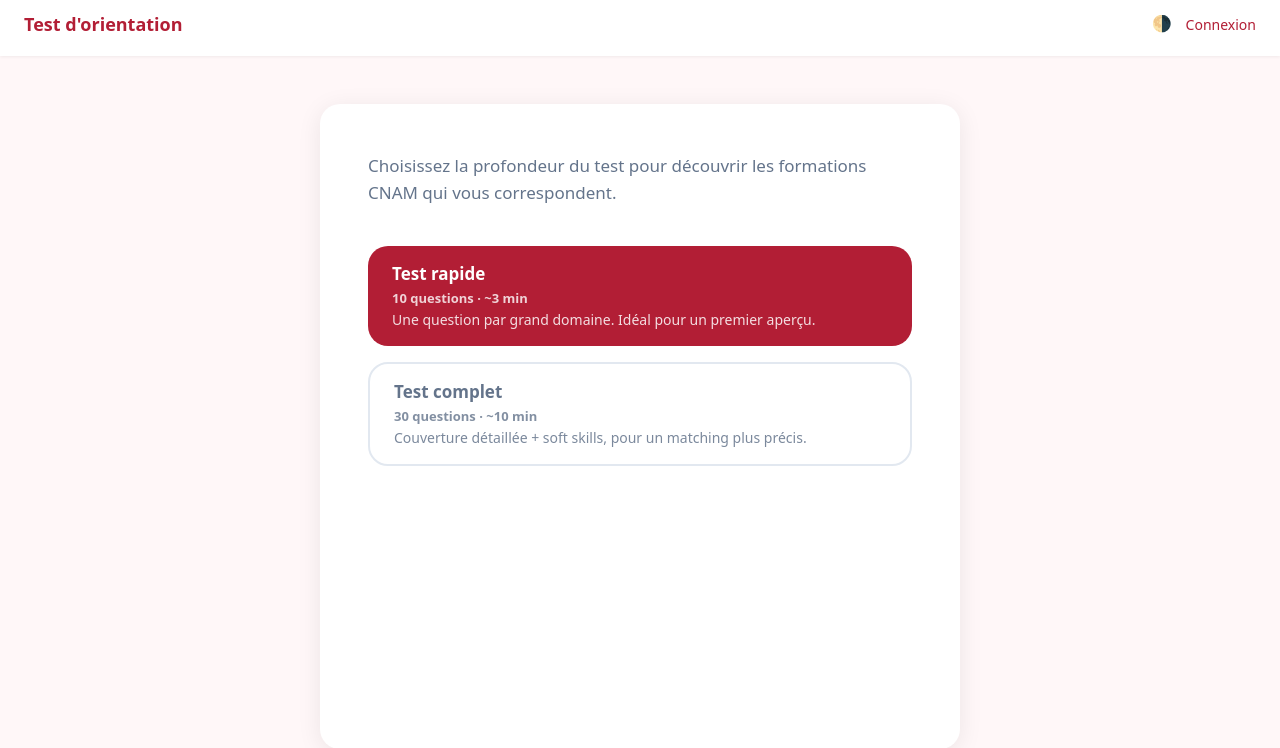
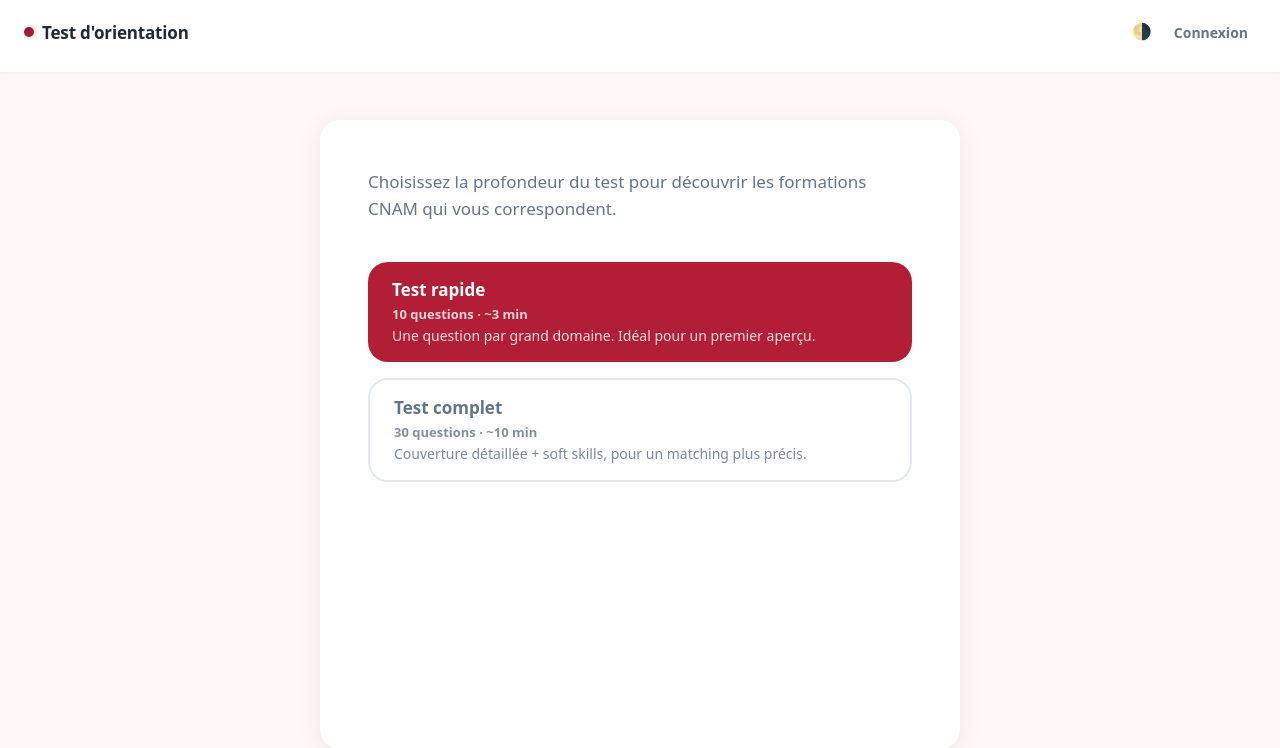
Before and after one commit to KCVenus/r4, a PHP site: page /r4/ in a window 1280 px wide. Shown: the top 748 px of the page. Run offline with PHP 8.4, Linux system fonts and the light colour scheme.

Commit message:
fix(admin): formation editor in modal + header polish
Reported on the live preprod after testing the stack:

- **Formation editor was anchored at the top of the page**, so editing a
  formation low in the list required scrolling back up to see the form.
  Converted to the same `createModalShell` modal pattern already used by
  the question + test editors. The form is now centered and visible
  regardless of scroll position. The `#formation-form-area` placeholder
  is gone too.

- **Header was utilitarian**: plain title in primary color with no
  visual identity. Added a small gradient red dot (`::before` brand
  mark) next to both `#app-title` and `.admin-header-title`, kept tight
  vertical padding bumped to `--space-md` for breathing room, dropped
  the title color from primary to `text` (the dot carries the brand,
  the title now reads cleanly in the body color), letter-spacing -0.01em
  + weight 800 for a tighter typographic feel.

- `link-btn` (the header text actions) gained a soft hover background
  via `--color-primary-soft` so they read as interactive without an
  underline. Action gap tightened from `--space-md` to `--space-sm`.

Cache-bust bumped to defeat Cloudflare on rollout.

Co-Authored-By: Claude Opus 4.7 (1M context) <noreply@anthropic.com>

```diff
--- a/account.html
+++ b/account.html
@@ -7,8 +7,8 @@
   <meta name="theme-color" content="#1e293b"  media="(prefers-color-scheme: dark)" />
   <title>Mon compte</title>
   <script>(function(){try{var t=localStorage.getItem('r4-theme');if(t==='light'||t==='dark')document.documentElement.dataset.theme=t;}catch(e){}})();</script>
-  <link rel="stylesheet" href="style.css?v=20260505143837" />
-  <script defer src="theme.js?v=20260505143837"></script>
+  <link rel="stylesheet" href="style.css?v=20260505144839" />
+  <script defer src="theme.js?v=20260505144839"></script>
 </head>
 <body>
 
@@ -70,6 +70,6 @@
     <a href="legal.html">Mentions légales</a>
   </footer>
 
-  <script src="account.js?v=20260505143837"></script>
+  <script src="account.js?v=20260505144839"></script>
 </body>
 </html>
--- a/admin.html
+++ b/admin.html
@@ -6,8 +6,8 @@
   <meta name="theme-color" content="#b21e35" />
   <title>Admin — R4</title>
   <script>(function(){try{var t=localStorage.getItem('r4-theme');if(t==='light'||t==='dark')document.documentElement.dataset.theme=t;}catch(e){}})();</script>
-  <link rel="stylesheet" href="style.css?v=20260505143837" />
-  <script defer src="theme.js?v=20260505143837"></script>
+  <link rel="stylesheet" href="style.css?v=20260505144839" />
+  <script defer src="theme.js?v=20260505144839"></script>
 </head>
 <body class="admin-body">
 
@@ -40,6 +40,6 @@
     <a href="legal.html">Mentions légales</a>
   </footer>
 
-  <script src="admin.js?v=20260505143837"></script>
+  <script src="admin.js?v=20260505144839"></script>
 </body>
 </html>
--- a/index.html
+++ b/index.html
@@ -12,8 +12,8 @@
   <script>(function(){try{var t=localStorage.getItem('r4-theme');if(t==='light'||t==='dark')document.documentElement.dataset.theme=t;}catch(e){}})();</script>
   <!-- Versioned query string busts the Cloudflare CDN cache when assets
        change ; bump the timestamp on every release that ships JS or CSS. -->
-  <link rel="stylesheet" href="style.css?v=20260505143837" />
-  <script defer src="theme.js?v=20260505143837"></script>
+  <link rel="stylesheet" href="style.css?v=20260505144839" />
+  <script defer src="theme.js?v=20260505144839"></script>
 </head>
 <body>
 
@@ -126,6 +126,6 @@
     <a href="legal.html">Mentions légales</a>
   </footer>
 
-  <script src="app.js?v=20260505143837"></script>
+  <script src="app.js?v=20260505144839"></script>
 </body>
 </html>
--- a/legal.html
+++ b/legal.html
@@ -7,8 +7,8 @@
   <meta name="theme-color" content="#1e293b"  media="(prefers-color-scheme: dark)" />
   <title>Mentions légales — R4</title>
   <script>(function(){try{var t=localStorage.getItem('r4-theme');if(t==='light'||t==='dark')document.documentElement.dataset.theme=t;}catch(e){}})();</script>
-  <link rel="stylesheet" href="style.css?v=20260505143837" />
-  <script defer src="theme.js?v=20260505143837"></script>
+  <link rel="stylesheet" href="style.css?v=20260505144839" />
+  <script defer src="theme.js?v=20260505144839"></script>
 </head>
 <body>
 
--- a/login.html
+++ b/login.html
@@ -7,8 +7,8 @@
   <meta name="theme-color" content="#1e293b"  media="(prefers-color-scheme: dark)" />
   <title>Connexion</title>
   <script>(function(){try{var t=localStorage.getItem('r4-theme');if(t==='light'||t==='dark')document.documentElement.dataset.theme=t;}catch(e){}})();</script>
-  <link rel="stylesheet" href="style.css?v=20260505143837" />
-  <script defer src="theme.js?v=20260505143837"></script>
+  <link rel="stylesheet" href="style.css?v=20260505144839" />
+  <script defer src="theme.js?v=20260505144839"></script>
 </head>
 <body class="auth-body">
 
--- a/privacy.html
+++ b/privacy.html
@@ -7,8 +7,8 @@
   <meta name="theme-color" content="#1e293b"  media="(prefers-color-scheme: dark)" />
   <title>Politique de confidentialité — R4</title>
   <script>(function(){try{var t=localStorage.getItem('r4-theme');if(t==='light'||t==='dark')document.documentElement.dataset.theme=t;}catch(e){}})();</script>
-  <link rel="stylesheet" href="style.css?v=20260505143837" />
-  <script defer src="theme.js?v=20260505143837"></script>
+  <link rel="stylesheet" href="style.css?v=20260505144839" />
+  <script defer src="theme.js?v=20260505144839"></script>
 </head>
 <body>
 
--- a/style.css
+++ b/style.css
@@ -99,17 +99,34 @@ body {
   background: var(--color-surface);
   /* Soft shadow instead of a hard border-bottom — modern web-app feel. */
   box-shadow: 0 1px 3px rgba(0, 0, 0, 0.06);
-  padding: var(--space-sm) var(--space-lg);
+  padding: var(--space-md) var(--space-lg);
   position: sticky;
   top: 0;
   z-index: 10;
 }
 
 #app-title {
-  font-size: 1.125rem;
-  font-weight: 700;
-  color: var(--color-primary);
+  font-size: 1.0625rem;
+  font-weight: 800;
+  color: var(--color-text);
   margin-bottom: var(--space-sm);
+  letter-spacing: -0.01em;
+  display: inline-flex;
+  align-items: center;
+  gap: var(--space-sm);
+}
+
+/* Small red dot brand mark before the page title — gives the header an
+   identity without taking horizontal space. Hidden when the title is
+   empty (app.js sets it after fetch — avoid a stray dot). */
+#app-title:not(:empty)::before {
+  content: '';
+  width: 10px;
+  height: 10px;
+  border-radius: 50%;
+  background: linear-gradient(135deg, var(--color-primary-dk), var(--color-primary));
+  box-shadow: 0 0 0 3px var(--color-primary-soft);
+  flex-shrink: 0;
 }
 
 /* ── Progress bar ────────────────────────────────────────────────────────── */
@@ -394,20 +411,30 @@ section[id^="view-"].active {
 }
 
 /* ── Link-style button ───────────────────────────────────────────────────── */
+/* Text-only action button used in headers, footers and inline contexts.
+   In headers it picks up a soft hover background to look interactive
+   without screaming for attention. */
 .link-btn {
   background: none;
   border: none;
-  padding: 0;
+  padding: var(--space-xs) var(--space-sm);
   font-family: var(--font-body);
   font-size: 0.875rem;
-  color: var(--color-primary);
+  font-weight: 600;
+  color: var(--color-text-muted);
   cursor: pointer;
   text-decoration: none;
+  border-radius: var(--radius-sm);
   touch-action: manipulation;
-}
-
-.link-btn:hover {
-  text-decoration: underline;
+  transition: background var(--transition-fast), color var(--transition-fast);
+}
+
+.link-btn:hover,
+.link-btn:focus-visible {
+  background: var(--color-primary-soft);
+  color: var(--color-primary);
+  text-decoration: none;
+  outline: none;
 }
 
 /* ── Theme toggle ────────────────────────────────────────────────────────── */
```
Also changed, not shown: other parts of style.css (+20 -5 lines), admin.js (+31 -25 lines).
